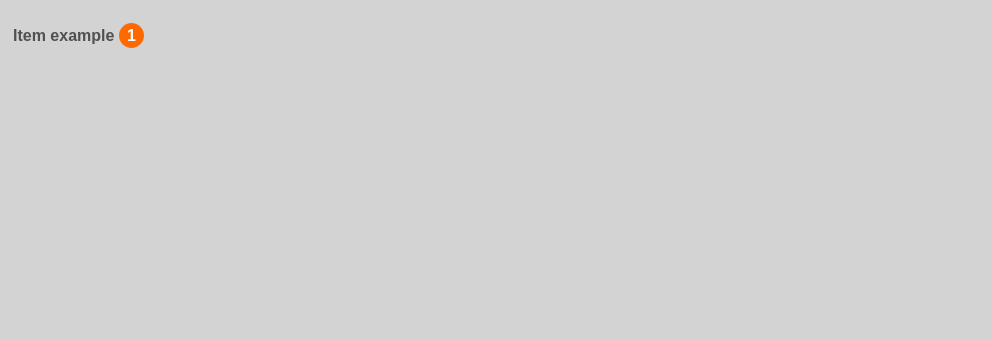
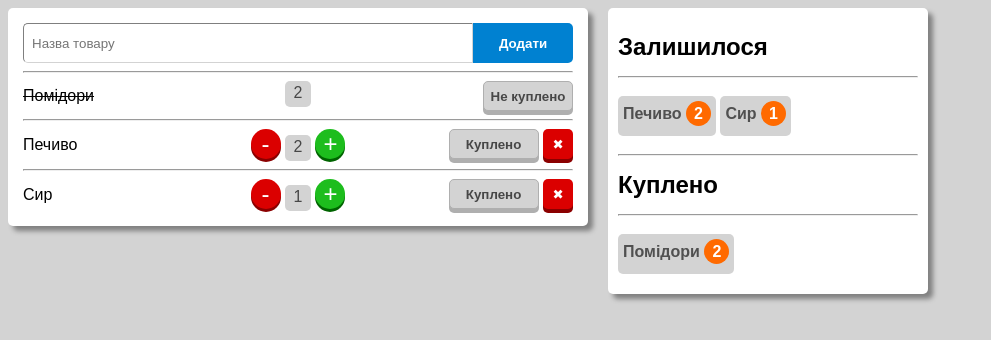
Before and after one commit to DanyloBeha/NaUKMA-web-2026, a plain HTML site: page Lab01/buylist.html in a window 1280 px wide. Shown: the whole page, without its empty margins (0-991 px from the left). Drawn offline with Linux system fonts and the light colour scheme.

Commit message:
lab01/hw: add complete css styling for template

```diff
--- a/Lab01/buylist.html
+++ b/Lab01/buylist.html
@@ -1,5 +1,5 @@
 <!DOCTYPE html>
-<html lang="en-US">
+<html lang="uk">
 
     <head>
         <meta charset="UTF-8">
@@ -10,10 +10,87 @@
     </head>
 
     <body>
-        <span class="item">
-            Item example
-            <span class="amount">1</span>
-        </span>
+        <div class="container">
+
+            <div class="container-menu">
+                <div class="container-menu-line">
+                    <form>
+                        <label>
+                            <input type="text" name="item" placeholder="Назва товару">
+                        </label>
+                        <button id="addButton">Додати</button>
+                    </form>
+                </div>
+
+                <hr>
+
+                <div class="container-menu-line">
+                    <span class="menuItemName"><s>Помідори</s></span>
+                    <div class="middleBtn">
+                        <span class="menuAmount">2</span>
+                    </div>
+                    <div class="endBtn">
+                        <button class="buyButton">Не куплено</button>
+                    </div>
+                </div>
+
+                <hr>
+
+                <div class="container-menu-line">
+                    <span class="menuItemName">Печиво</span>
+                    <div class="middleBtn">
+                        <button class="roundButton minusButton">-</button>
+                        <span class="menuAmount">2</span>
+                        <button class="roundButton plusButton">+</button>
+                    </div>
+                    <div class="endBtn">
+                        <button class="buyButton">Куплено</button>
+                        <button class="delButton">✖</button>
+                    </div>
+                </div>
+
+                <hr>
+
+                <div class="container-menu-line">
+                    <span class="menuItemName">Cир</span>
+                    <div class="middleBtn">
+                        <button class="roundButton minusButton">-</button>
+                        <span class="menuAmount">1</span>
+                        <button class="roundButton plusButton">+</button>
+                    </div>
+                    <div class="endBtn">
+                        <button class="buyButton">Куплено</button>
+                        <button class="delButton">✖</button>
+                    </div>
+                </div>
+            </div>
+
+            <div class="container-list">
+                <h2>Залишилося</h2>
+
+                <hr>
+
+                <span class="item">Печиво
+                    <span class="amount">2</span>
+                </span>
+                <span class="item">Сир
+                    <span class="amount">1</span>
+                </span>
+
+                <hr>
+
+                <h2>Куплено</h2>
+
+                <hr>
+
+                <span class="item">Помідори
+                    <span class="amount">2</span>
+                </span>
+            </div>
+        </div>
+
+
+
     </body>
 
 
```
